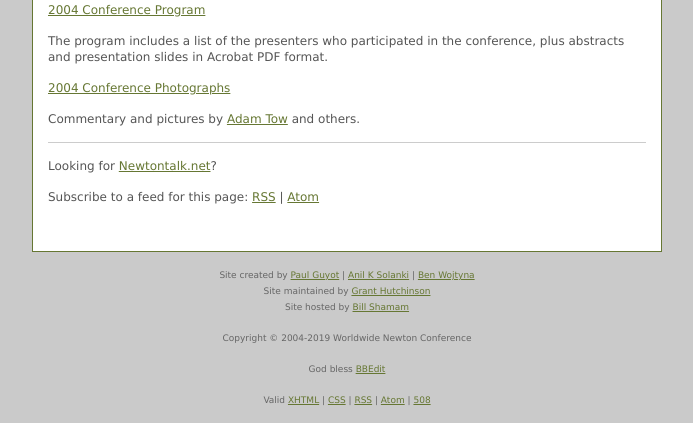
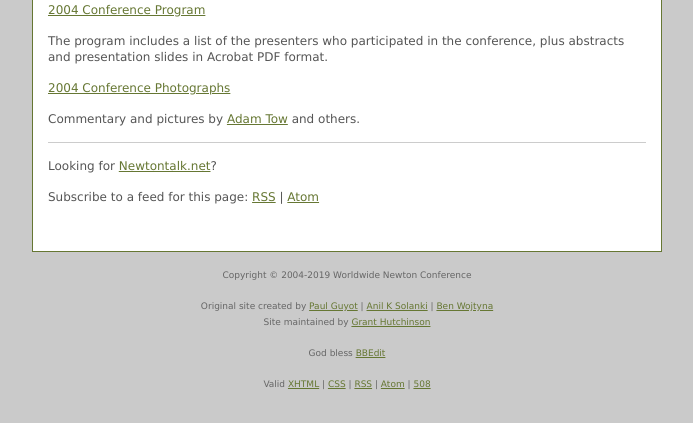
Before and after one commit to splorp/wwnc, a PHP site: page / in a window 1280 px wide. Shown: the part 1396-1819 px from the top of the page, without its empty margins (293-986 px from the left). After the commit the page ends 1785 px from the top, so only its background shows below. Run offline with PHP 8.4, Linux system fonts and the light colour scheme.

Commit message:
Minor updates

```diff
--- a/wwnc.newtontalk.net/index.php
+++ b/wwnc.newtontalk.net/index.php
@@ -3,7 +3,7 @@
 <html>
 	<head>
 		<meta http-equiv="content-type" content="text/html;charset=iso-8859-1" />
-		<title>Worldwide Newton Conference 2007</title>
+		<title>Worldwide Newton Conference</title>
 		<link rel="icon" href="/favicon.ico" type="image/ico" />
 		<link rel="stylesheet" type="text/css" href="/includes/wwnc_001.css" media="screen" />
 		<link rel="alternate" type="application/rss+xml" title="RSS" href="http://wwnc.newtontalk.net/index.xml" />
@@ -103,10 +103,9 @@
 			</div>
 
 			<div id="footer">
-				<p>Site created by <a href="http://www.kallisys.com/">Paul Guyot</a> | <a href="http://www.thisiswhatwedo.com/">Anil K Solanki</a> | <a href="http://www.torpedobird.com/">Ben Wojtyna</a><br />
-				Site maintained by <a href="http://www.splorp.com/">Grant Hutchinson</a><br />
-				Site hosted by <a href="http://www.continuity.cx/">Bill Shamam</a></p>
 				<p>Copyright &#169; 2004-2019 Worldwide Newton Conference</p>
+				<p>Original site created by <a href="http://www.kallisys.com/">Paul Guyot</a> | <a href="http://www.thisiswhatwedo.com/">Anil K Solanki</a> | <a href="http://www.torpedobird.com/">Ben Wojtyna</a><br />
+				Site maintained by <a href="http://www.splorp.com/">Grant Hutchinson</a></p>
 				<p>God bless <a href="http://www.barebones.com/products/bbedit/">BBEdit</a></p>
 				<p>Valid <a href="http://validator.w3.org/check/referer">XHTML</a> | <a href="http://jigsaw.w3.org/css-validator/check/referer">CSS</a> | <a href="http://feedvalidator.org/check.cgi?url=http://wwnc.newtontalk.net/index.xml">RSS</a> | <a href="http://feedvalidator.org/check.cgi?url=http://wwnc.newtontalk.net/atom.xml">Atom</a> | <a href="http://www.contentquality.com/mynewtester/cynthia.exe?url1=http://wwnc.newtontalk.net/">508</a></p>
 			</div>
```
